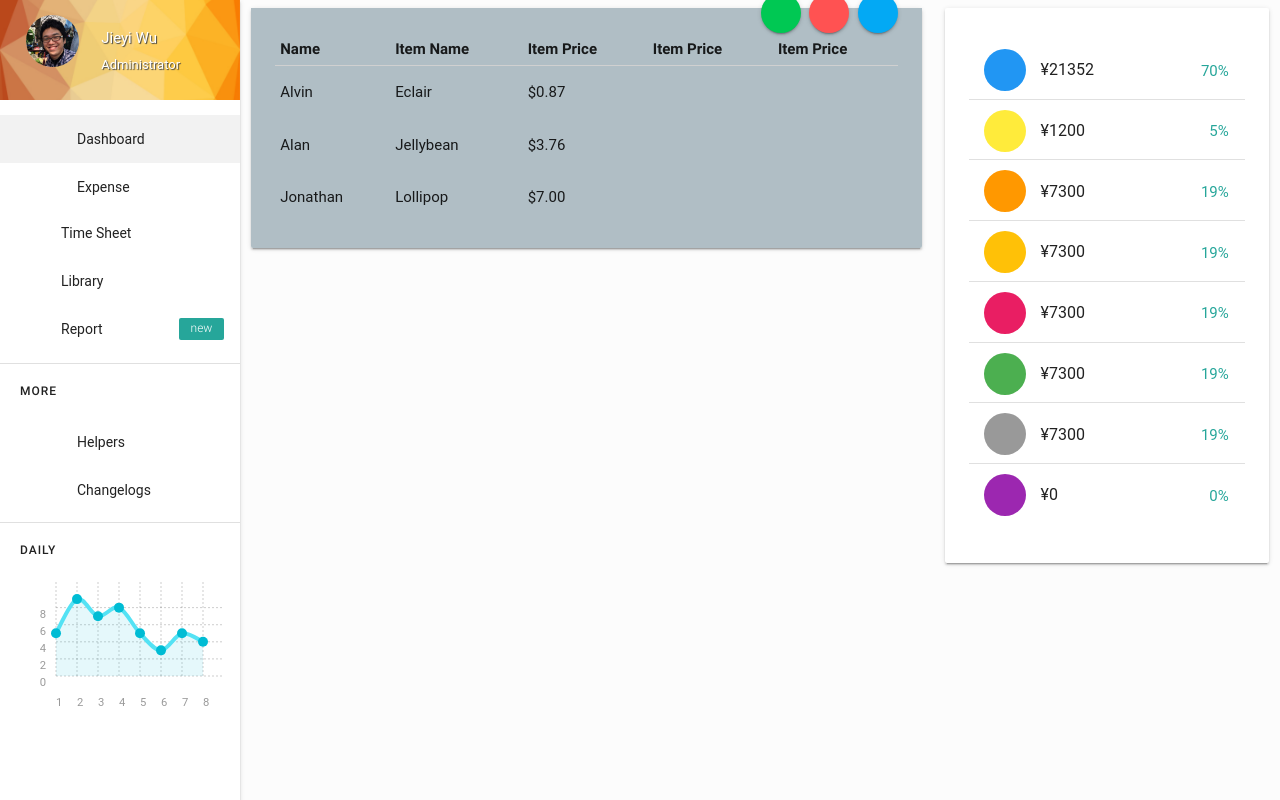
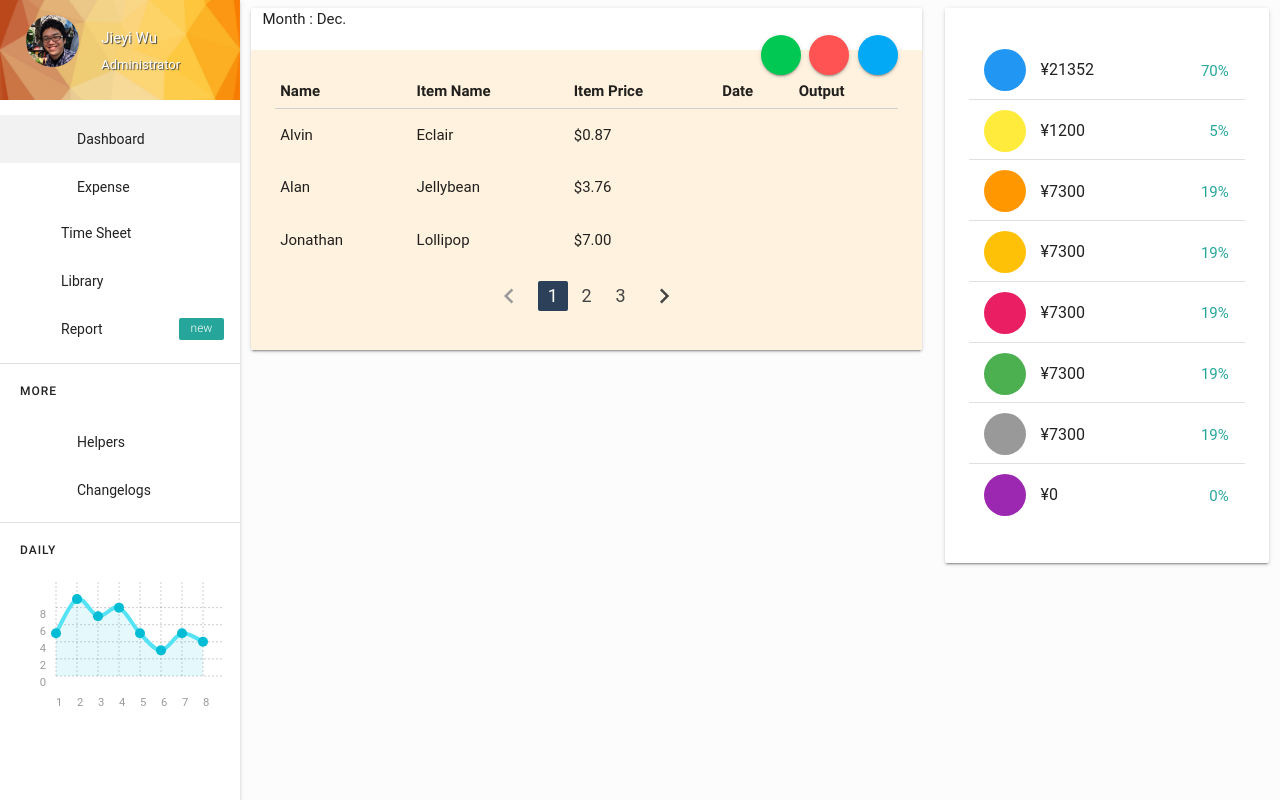
Before and after one commit to pokk/Timesheet, a Django app: page /sheet/expense/ in a window 1280 px wide. Run offline with Django 3.2, Linux system fonts and the light colour scheme; some libraries are stand-ins or nearby versions; some web fonts are replaced.

Commit message:
1. Finish the pagination for expense.

```diff
--- a/sheet/static/css/expense.css
+++ b/sheet/static/css/expense.css
@@ -51,9 +51,25 @@ ul.collection
 }
 
 /* Tag Chip*/
-div.chip
+div .chip
 {
-	margin: 10px 5px 0 5px;
+	cursor: pointer;
+	margin: 10px 7px 0 7px;
+	opacity: 0.6;
+}
+
+div .chip:hover
+{
+	opacity: 1;
+	transform: scale(1.15);
+	-moz-transform: scale(1.15);
+	-ms-transform: scale(1.15);
+	-o-transform: scale(1.15);
+	-webkit-transform: scale(1.15);
+	transition-duration: 0.2s;
+	-moz-transition-duration: 0.2s;
+	-o-transition-duration: 0.2s;
+	-webkit-transition-duration: 0.2s;
 }
 
 /* chart */
@@ -204,3 +220,20 @@ ul[data-graph] li:nth-child(3)
 {
 	background-color: #927B73;
 }
+
+/* submit button */
+div#submit.center-align.submit-new
+{
+	margin: -20px 0 20px 0;
+}
+
+/* pagination */
+.pagination li.active
+{
+	background-color: #2D4059;
+}
+
+/*.black-table tr td*/
+/*{*/
+/*color: #ffffff;*/
+/*}*/
--- a/sheet/static/js/expense.js
+++ b/sheet/static/js/expense.js
@@ -132,7 +132,9 @@ $(document).ready(function ()
 		$('#hidden-date-picker')[0].click();
 	});
 
-	// Expense donut chart
+	var expense_color = ['#2B98F0', '#FEE94E', '#FD9727', '#FDC02F', '#E62565', '#50AE55', '#999999', '#9B2FAE'];
+	var tag_clicked = [false, false, false, false, false, false, false, false];
+	// Expense donut chart!!
 	Morris.Donut({
 		element: 'donut-chart-expense',
 		data: [
@@ -145,15 +147,181 @@ $(document).ready(function ()
 			{label: "Miscellaneous", value: 200},
 			{label: "Other", value: 8000}
 		],
-		colors: [
-			'#2B98F0',
-			'#FEE94E',
-			'#FD9727',
-			'#FDC02F',
-			'#E62565',
-			'#50AE55',
-			'#999999',
-			'#9B2FAE'
-		]
+		colors: expense_color,
+		formatter: function (y, data)
+		{
+			return '¥' + y.toString().replace(/\B(?=(\d{3})+(?!\d))/g, ",");
+		},
+		resize: true
 	});
+
+	// Chip tag!!
+	$('.chip').on({
+		mouseenter: function ()
+		{
+			var index = findIndex($(this)[0]);
+
+			if (!tag_clicked[index])
+			{
+				setChipTag($(this)[0], 1, 1.15, expense_color[index]);
+			}
+		},
+		mouseleave: function ()
+		{
+			var index = findIndex($(this)[0]);
+
+			if (!tag_clicked[index])
+			{
+				setChipTag($(this)[0], 0.6, 1, '#e4e4e4');
+			}
+		},
+		click: function (obj)
+		{
+			var index = findIndex($(this)[0]);
+
+			for (var i = 0; i < document.getElementsByClassName("chip").length; i++)
+			{
+				setChipTag(document.getElementsByClassName("chip")[i], 0.6, 1, '#e4e4e4');
+				tag_clicked[i] = false;
+			}
+
+			setChipTag($(this)[0], 1, 1.15, expense_color[index]);
+			tag_clicked[index] = true;
+		}
+	});
+
+	function findIndex(obj)
+	{
+		for (var index = 0; index < document.getElementsByClassName("chip").length; index++)
+			if (document.getElementsByClassName("chip")[index] == obj)
+			{
+				return index;
+			}
+	}
+
+	// Set the chip tag css function.
+	function setChipTag(obj, opacity, scale, color)
+	{
+		var s = "scale(" + scale + ")";
+
+		obj.style.opacity = opacity;
+		obj.style.transform = s.toString();
+		obj.style.webkitTransform = s.toString;
+		obj.style.mozTransform = s.toString();
+		obj.style.oTransform = s.toString();
+		obj.style.msTransform = s.toString;
+		obj.style.backgroundColor = color;
+	}
+
+	// Pagination!!
+	var pagination = $('.pagination.page-out li');
+	var index_cur, index_icon_left = 0, index_icon_right = pagination.length - 1;
+	$(pagination).click(function (obj)
+	{
+		// Check where is the number of pagination now.
+		for (index_cur = 0; index_cur < pagination.length; index_cur++)
+			if (pagination[index_cur].className == 'active')
+			{
+				break;
+			}
+
+		//function
+
+		// For pagination's '>'.
+		if ($(this).find('a').find('i').length > 0 && $(this).find('a').find('i')[0].innerText == 'chevron_right')
+		{
+			if (index_cur == index_icon_right - 1)
+			{
+				return;
+			}
+
+			// When the index at the first.
+			if (index_cur == 1)
+			{
+				disable_pagination(index_icon_left);
+			}
+			// When the index at the last one.
+			if (index_cur == index_icon_right - 2)
+			{
+				disable_pagination(index_icon_right);
+			}
+			active_pagination(index_cur);
+			active_pagination(index_cur + 1);
+
+			return;
+		}
+		// For pagination's '<'.
+		else if ($(this).find('a').find('i').length > 0 && $(this).find('a').find('i')[0].innerText == 'chevron_left')
+		{
+			if (index_cur == 1)
+			{
+				return;
+			}
+
+			// When the index at the first.
+			if (index_cur == 2)
+			{
+				disable_pagination(index_icon_left);
+			}
+			// When the index at the last one.
+			if (index_cur == index_icon_right - 1)
+			{
+				disable_pagination(index_icon_right);
+			}
+			active_pagination(index_cur);
+			active_pagination(index_cur - 1);
+
+			return;
+		}
+
+		// For pagination's number.
+		if (index_cur == 1 && $(this).index() != 1)
+		{
+			// This case is the current index is in the first index.
+			if ($(this).index() == pagination.length - 2)
+			{
+				disable_pagination(index_icon_right);
+			}
+			disable_pagination(index_icon_left);
+		}
+		else if (index_cur == pagination.length - 2 && $(this).index() != pagination.length - 2)
+		{
+			// This case is the current index is in the last index.
+			if ($(this).index() == 1)
+			{
+				disable_pagination(index_icon_left);
+			}
+			disable_pagination(index_icon_right);
+		}
+		else if (1 < index_cur && index_cur < pagination.length - 2)
+		{
+			// This case is the current index is between the first and the last.
+			if ($(this).index() == 1)
+			{
+				disable_pagination(index_icon_left);
+			}
+			else if ($(this).index() == pagination.length - 2)
+			{
+				disable_pagination(index_icon_right);
+			}
+		}
+		// Change the color.
+		$(this)[0].classList.toggle('active');
+		$(this)[0].classList.toggle('waves-effect');
+		active_pagination(index_cur);
+	});
+
+	// Disable or Able the pagination('<' and  '>').
+	function disable_pagination(index)
+	{
+		pagination[index].classList.toggle('disabled');
+		pagination[index].classList.toggle('waves-effect');
+	}
+
+	// Inactive or Active the pagination('1', '2', '3', '4', ......).
+	function active_pagination(index)
+	{
+		pagination[index].classList.toggle('active');
+		pagination[index].classList.toggle('waves-effect');
+	}
 });
--- a/templates/content/expense/expense.html
+++ b/templates/content/expense/expense.html
@@ -17,10 +17,17 @@
 		<div class="col s12 m8 l8">
 			<div class="expense-card card">
 				<!-- START HEADER -->
-				<div id="donut-chart-expense"></div>
+				<div class="row">
+					<div class="col s12 m4 l4">
+						Month : Dec.
+					</div>
+					<div class="col s12 m8 l8">
+						<div id="donut-chart-expense"></div>
+					</div>
+				</div>
 				<!-- START HEADER -->
 				<!-- START CONTENT -->
-				<div class="card-content blue-grey lighten-3">
+				<div class="card-content orange lighten-5">
 					<!-- START SELECT BUTTON -->
 					<ul class="card-action-buttons">
 						<li>
@@ -41,14 +48,14 @@
 					</ul>
 					<!-- END SELECT BUTTON -->
 					<input id="hidden-date-picker" type="date" class="datepicker" style="display: none"/>
-					<table>
+					<table class="black-table">
 						<thead>
 							<tr>
 								<th data-field="id">Name</th>
 								<th data-field="name">Item Name</th>
 								<th data-field="price">Item Price</th>
-								<th data-field="date">Item Price</th>
-								<th data-field="output">Item Price</th>
+								<th data-field="date">Date</th>
+								<th data-field="output">Output</th>
 							</tr>
 						</thead>
 
@@ -70,34 +77,77 @@
 							</tr>
 						</tbody>
 					</table>
+					<!-- pagination -->
+					<ul class="pagination center-align page-out">
+						<li class="disabled"><a href="#">
+							<i class="material-icons">chevron_left</i></a>
+						</li>
+						<li class="active"><a href="#">1</a></li>
+						<li class="waves-effect"><a href="#">2</a></li>
+						<li class="waves-effect"><a href="#">3</a></li>
+						<li class="waves-effect"><a href="#">
+							<i class="material-icons">chevron_right</i></a>
+						</li>
+					</ul>
 					<!-- START EDIT EXPENSE -->
 					<div class="card-reveal-expense-edit" style="display: none; transform: translateY(0px);">
 						<span class="card-title grey-text text-darken-4"><i class="mdi-navigation-close right"></i></span>
 						<table>
 							<thead>
 								<tr>
+									<th data-field="check"></th>
 									<th data-field="id">Name</th>
+									<th data-field="name">Item Name</th>
+									<th data-field="price">Item Price</th>
 								</tr>
 							</thead>
 
 							<tbody>
 								<tr>
+									<td>
+										<input class="with-gap" name="group3" type="radio" id="1"/>
+										<label for="1"></label>
+									</td>
 									<td>Alvin</td>
 									<td>Eclair</td>
 									<td>$0.87</td>
 								</tr>
 								<tr>
+									<td>
+										<input class="with-gap" name="group3" type="radio" id="2"/>
+										<label for="2"></label>
+									</td>
 									<td>Alan</td>
 									<td>Jellybean</td>
 									<td>$3.76</td>
 								</tr>
 								<tr>
+									<td>
+										<input class="with-gap" name="group3" type="radio" id="3"/>
+										<label for="3"></label>
+									</td>
 									<td>Jonathan</td>
 									<td>Lollipop</td>
 									<td>$7.00</td>
 								</tr>
 							</tbody>
 						</table>
+						<div id="submit" class="right-align">
+							<input type="submit" class="btn red accent-2 disabled" value="Modify"/>
+							<input type="submit" class="btn red accent-2 disabled" value="Delete"/>
+						</div>
+						<!-- pagination -->
+						<ul class="pagination center-align page-new">
+							<li class="disabled"><a href="#">
+								<i class="material-icons">chevron_left</i></a>
+							</li>
+							<li class="active"><a href="#">1</a></li>
+							<li class="waves-effect"><a href="#">2</a></li>
+							<li class="waves-effect"><a href="#">3</a></li>
+							<li class="waves-effect"><a href="#">
+								<i class="material-icons">chevron_right</i></a>
+							</li>
+						</ul>
 					</div>
 					<!-- END EDIT EXPENSE -->
 					<!-- START NEW EXPENSE -->
@@ -105,7 +155,7 @@
 						<span class="card-title grey-text text-darken-4">
 							<i class="mdi-navigation-close right"></i>
 						</span>
-						<!-- START input area -->
+						<!-- START INPUT AREA -->
 						<div class="row">
 							<form class="col s12">
 								<div class="row">
@@ -127,47 +177,43 @@
 								</div>
 							</form>
 						</div>
-						<!-- END input area -->
+						<div id="submit" class="center-align submit-new">
+							<input type="submit" class="btn red accent-2" value="Submit"/>
+							<i class="material-icons right"></i>
+						</div>
+						<!-- END INPUT AREA -->
 						<div class="chip">
 							<i class="mdi-maps-directions-transit"></i>
 							Transport
-							<i class="material-icons">close</i>
 						</div>
 						<div class="chip">
 							<i class="mdi-image-brush"></i>
 							Stationery
-							<i class="material-icons">close</i>
 						</div>
 						<div class="chip">
 							<i class="mdi-editor-insert-drive-file"></i>
 							Books
-							<i class="material-icons">close</i>
 						</div>
 						<div class="chip">
 							<i class="mdi-hardware-desktop-mac"></i>
 							PC equipment
-							<i class="material-icons">close</i>
 						</div>
 
 						<div class="chip">
 							<i class="mdi-social-location-city"></i>
 							Conference
-							<i class="material-icons">close</i>
 						</div>
 						<div class="chip">
 							<i class="mdi-social-people"></i>
 							Social
-							<i class="material-icons">close</i>
 						</div>
 						<div class="chip">
 							<i class="mdi-image-style"></i>
 							Miscellaneous
-							<i class="material-icons">close</i>
 						</div>
 						<div class="chip">
 							<i class="mdi-social-public"></i>
 							Other
-							<i class="material-icons">close</i>
 						</div>
 					</div>
 					<!-- END NEW EXPENSE -->
@@ -182,7 +228,7 @@
 				<!-- START COLLECTION FORM -->
 				<ul class="collection">
 					<li class="collection-item avatar">
-						<i class="medium mdi-maps-directions-transit circle blue"></i>
+						<i class="medium mdi-maps-directions-transit circle blue tooltipped" data-position="right" data-delay="50" data-tooltip="Transport"></i>
 						<h5 class="title">¥21352</h5>
 						<h6 class="secondary-content">70%</h6>
 					</li>
```
Also changed, not shown: templates/content/timesheet/timesheet.html (+7 -1 lines).
